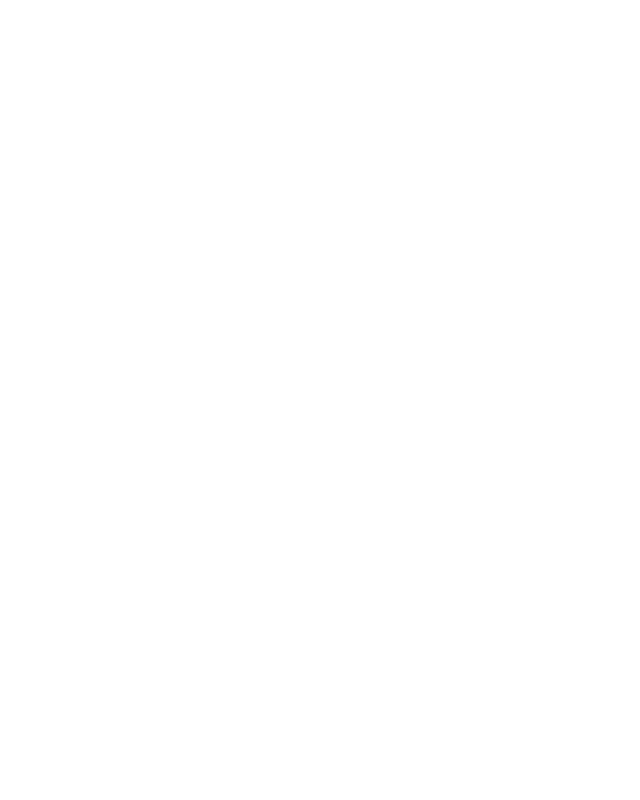
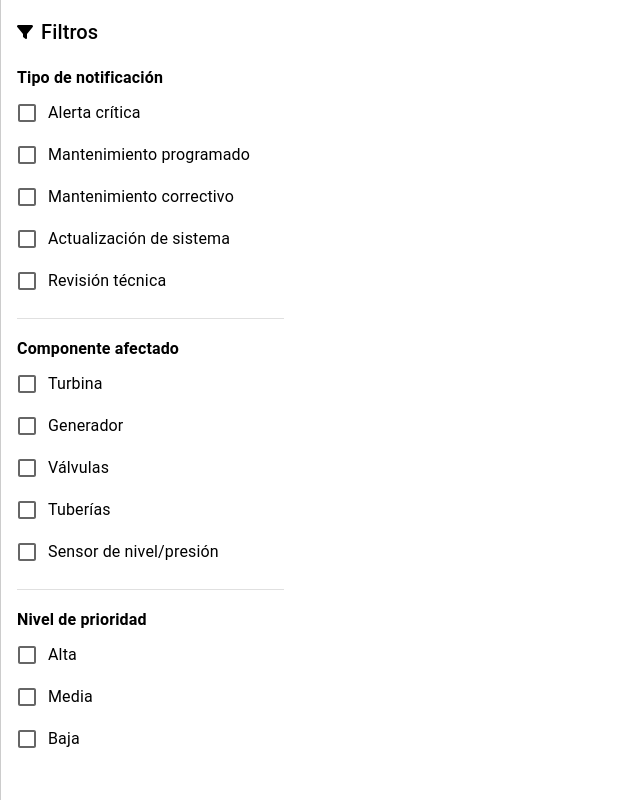
Before and after one commit to FiveDevCode/A-C-Soluciones, a React (Vite) app in the folder Frontend/: page / in a window 1280 px wide. Before the commit this address had no page. Shown: the whole page, without its empty margins (0-640 px from the left). Built offline with nearby package versions, Linux system fonts and the light colour scheme.

Commit message:
cliente faqs, cliente notificaciones, admin filtro

```diff
--- a/Frontend/src/App.jsx
+++ b/Frontend/src/App.jsx
@@ -5,7 +5,10 @@
 import { colors } from '@mui/material';
 import ServiceTc from './components/tecnico/ServiceTc';
 import UserProfileAd from './components/Admini/UserProfileAd';
-
+import ClientFaqs from './components/cliente/ClientFaqs';
+import ClientNotifications from './components/cliente/ClientNotifications';
+import NotificationFilter from './components/Admini/NotificationFilter';
+import Notification from './components/Admini/Notification';
 
 function Login() {
   return (
@@ -54,6 +57,11 @@
 
        {/*  <Route path='/' element={<UserProfileAd/>}/> */}
 
+       {/*< Route path='/' element={<ClientFaqs/>}/>*/}
+
+       {/* <Route path='/' element={<ClientNotifications/>}/> */}
+
+       <Route path='/' element={<NotificationFilter/>}/>
 
       </Routes>
     </Router>
--- /dev/null
+++ b/Frontend/src/components/Admini/NotificationFilter.jsx
@@ -0,0 +1,82 @@
+import React from 'react';
+import styled from 'styled-components';
+import { Checkbox, FormControlLabel, Typography, Divider } from '@mui/material';
+import { FontAwesomeIcon } from '@fortawesome/react-fontawesome';
+import { faFilter } from '@fortawesome/free-solid-svg-icons';
+
+// Layout principal
+const Layout = styled.div`
+  display: flex;
+  height: 100vh;
+`;
+
+// Fondo gris
+const Background = styled.div`
+  flex: 1;
+  background-color: #ccc;
+`;
+
+// Panel lateral derecho
+const Sidebar = styled.div`
+  width: 300px;
+  background-color: white;
+  border-left: 1px solid #ccc;
+  padding: 16px;
+  box-sizing: border-box;
+  display: flex;
+  flex-direction: column;
+  color:black;
+`;
+
+// Título de sección
+const SectionTitle = styled(Typography)`
+  margin: 16px 0 8px;
+  font-weight: bold;
+`;
+
+// Encabezado de filtros
+const FilterHeader = styled.div`
+  display: flex;
+  align-items: center;
+  gap: 8px;
+  margin-bottom: 16px;
+`;
+
+const FiltroPanel = () => {
+  return (
+    <Layout>
+      <Background />
+      <Sidebar>
+        <FilterHeader>
+          <FontAwesomeIcon icon={faFilter} />
+          <Typography variant="h6">Filtros</Typography>
+        </FilterHeader>
+
+        <SectionTitle variant="subtitle1"><strong>Tipo de notificación</strong></SectionTitle>
+        <FormControlLabel control={<Checkbox />} label="Alerta crítica" />
+        <FormControlLabel control={<Checkbox />} label="Mantenimiento programado" />
+        <FormControlLabel control={<Checkbox />} label="Mantenimiento correctivo" />
+        <FormControlLabel control={<Checkbox />} label="Actualización de sistema" />
+        <FormControlLabel control={<Checkbox />} label="Revisión técnica" />
+
+        <Divider style={{ margin: '16px 0' }} />
+
+        <SectionTitle variant="subtitle1"><strong>Componente afectado</strong></SectionTitle>
+        <FormControlLabel control={<Checkbox />} label="Turbina" />
+        <FormControlLabel control={<Checkbox />} label="Generador" />
+        <FormControlLabel control={<Checkbox />} label="Válvulas" />
+        <FormControlLabel control={<Checkbox />} label="Tuberías" />
+        <FormControlLabel control={<Checkbox />} label="Sensor de nivel/presión" />
+
+        <Divider style={{ margin: '16px 0' }} />
+
+        <SectionTitle variant="subtitle1"><strong>Nivel de prioridad</strong></SectionTitle>
+        <FormControlLabel control={<Checkbox />} label="Alta" />
+        <FormControlLabel control={<Checkbox />} label="Media" />
+        <FormControlLabel control={<Checkbox />} label="Baja" />
+      </Sidebar>
+    </Layout>
+  );
+};
+
+export default FiltroPanel;
--- /dev/null
+++ b/Frontend/src/components/cliente/ClientFaqs.jsx
@@ -0,0 +1,116 @@
+import React from 'react';
+import styled from 'styled-components';
+import { Checkbox, Typography } from '@mui/material';
+import { FontAwesomeIcon } from '@fortawesome/react-fontawesome';
+import { faFilter } from '@fortawesome/free-solid-svg-icons';
+
+const Container = styled.div`
+  display: flex;
+  padding: 2rem;
+  font-family: Arial, sans-serif;
+  background:white;
+`;
+
+const FiltroContainer = styled.div`
+  width: 300px;
+  margin-right: 2rem;
+`;
+
+const TituloFiltro = styled.div`
+  display: flex;
+  align-items: center;
+  font-weight: bold;
+  margin-bottom: 1rem;
+  color: black;
+`;
+
+const Seccion = styled.div`
+  margin-bottom: 2rem;
+  color: black;
+`;
+
+const CategoriaTitulo = styled.p`
+  font-weight: bold;
+  margin-bottom: 0.5rem;
+`;
+
+const CheckboxLabel = styled.label`
+  display: flex;
+  align-items: center;
+  margin: 0.3rem 0;
+`;
+
+const Contenido = styled.div`
+  flex: 1;
+`;
+
+const Pregunta = styled.div`
+  background-color: #7b2cbf;
+  color: white;
+  padding: 0.8rem 1rem;
+  border-radius: 8px;
+  font-weight: bold;
+`;
+
+const Respuesta = styled.p`
+  font-size: 0.9rem;
+  margin: 0.5rem 0 1.5rem 0;
+  color: black;
+`;
+
+const ClientFaqs= () => {
+  return (
+    <Container>
+      <FiltroContainer>
+        <TituloFiltro>
+          <FontAwesomeIcon icon={faFilter} style={{ marginRight: '0.5rem' }} />
+          Filtros
+        </TituloFiltro>
+
+        <Seccion>
+          <CategoriaTitulo>Categoría</CategoriaTitulo>
+          {['Monitoreo en tiempo real', 'Instalación y configuración', 'Mantenimiento y soporte técnico', 'Facturación y pagos', 'Seguridad y privacidad', 'Cuenta y acceso', 'Sensores y equipamiento'].map((cat) => (
+            <CheckboxLabel key={cat}>
+              <Checkbox size="small" /> {cat}
+            </CheckboxLabel>
+          ))}
+        </Seccion>
+
+        <Seccion>
+          <CategoriaTitulo>Departamento</CategoriaTitulo>
+          {['Operaciones', 'Mantenimiento', 'Administración', 'Atención al cliente'].map((dep) => (
+            <CheckboxLabel key={dep}>
+              <Checkbox size="small" /> {dep}
+            </CheckboxLabel>
+          ))}
+        </Seccion>
+
+        <Seccion>
+          <CategoriaTitulo>Tipo Servicio</CategoriaTitulo>
+          {['Servicio de monitoreo inteligente', 'Diagnóstico energético'].map((serv) => (
+            <CheckboxLabel key={serv}>
+              <Checkbox size="small" /> {serv}
+            </CheckboxLabel>
+          ))}
+        </Seccion>
+      </FiltroContainer>
+
+      <Contenido>
+        <Typography variant="h6" align="center" gutterBottom style={{color:"black"}}>
+          Preguntas frecuentes
+        </Typography>
+
+        {[...Array(6)].map((_, idx) => (
+          <div key={idx}>
+            <Pregunta>¿Qué métodos de pago existen?</Pregunta>
+            <Respuesta>
+              Lorem ipsum dolor sit amet, consectetur adipiscing elit, sed do eiusmod tempor incididunt ut labore et dolore magna aliqua. Ut enim ad minim veniam.
+            </Respuesta>
+          </div>
+        ))}
+      </Contenido>
+    </Container>
+  );
+};
+
+export default ClientFaqs;
--- /dev/null
+++ b/Frontend/src/components/cliente/ClientNotifications.jsx
@@ -0,0 +1,127 @@
+import React from "react";
+import styled from "styled-components";
+import { FontAwesomeIcon } from "@fortawesome/react-fontawesome";
+import { faFilter, faTrash, faArrowRight } from "@fortawesome/free-solid-svg-icons";
+import { Checkbox } from "@mui/material";
+
+const Container = styled.div`
+  display: flex;
+  font-family:  sans-serif;
+  background:white;
+`;
+
+const Sidebar = styled.div`
+  width: 250px;
+  padding: 20px;
+  border-right: 1px solid #ccc;
+  color:black;
+`;
+
+const SectionTitle = styled.h4`
+  margin-top: 20px;
+  margin-bottom: 10px;
+`;
+
+const FilterLabel = styled.label`
+  display: flex;
+  align-items: center;
+  font-size: 14px;
+  margin-bottom: 6px;
+`;
+
+const Content = styled.div`
+  flex: 1;
+  padding: 30px;
+`;
+
+const Title = styled.h2`
+  text-align: center;
+  margin-bottom: 30px;
+`;
+
+const Card = styled.div`
+  display: flex;
+  justify-content: space-between;
+  border: 1px solid #000;
+  margin-bottom: 10px;
+  padding: 15px 90px;
+  background-color: #f5f5f5;
+  color:black;
+  width:100%;
+
+`;
+
+const CardText = styled.div`
+  font-size: 14px;
+  line-height: 1.4;
+
+  strong {
+    display: block;
+  }
+`;
+
+const CardIcons = styled.div`
+  display: flex;
+  gap: 15px;
+  align-items: center;
+`;
+
+const ClientNotifications = () => {
+  const categories = {
+    "Tipo de acción": [
+      "Solicitudes enviadas",
+      "Revisión técnica agendada",
+      "Notificaciones leídas",
+      "Cambios de datos personales",
+      "Registros de mantenimiento",
+    ],
+    Estado: ["Completado", "Pendiente", "En proceso", "Cancelado"],
+    "Tipo Sistema": ["Turbinas", "Generadores", "Compuertas", "Sensores"],
+  };
+
+  const cards = Array(6).fill({
+    title: "Solicitud de revisión enviada",
+    subtitle: "Planta \"Andenes del Sur\" — Revisión de compuerta hidráulica",
+    date: "08/04/2025",
+  });
+
+  return (
+    <Container>
+      <Sidebar>
+        <FilterLabel>
+          <FontAwesomeIcon icon={faFilter} style={{ marginRight: "8px" }} />
+          Filtros
+        </FilterLabel>
+        {Object.entries(categories).map(([title, options]) => (
+          <div key={title}>
+            <SectionTitle>{title}</SectionTitle>
+            {options.map((opt) => (
+              <FilterLabel key={opt}>
+                <Checkbox size="small" /> {opt}
+              </FilterLabel>
+            ))}
+          </div>
+        ))}
+      </Sidebar>
+
+      <Content>
+        <Title style={{color:"black"}}>Tu historial</Title>
+        {cards.map((card, index) => (
+          <Card key={index}>
+            <CardText>
+              {card.title}
+              <strong>{card.subtitle}</strong>
+              {card.date}
+            </CardText>
+            <CardIcons>
+              <FontAwesomeIcon icon={faTrash} />
+              <FontAwesomeIcon icon={faArrowRight} />
+            </CardIcons>
+          </Card>
+        ))}
+      </Content>
+    </Container>
+  );
+};
+
+export default ClientNotifications;
```
